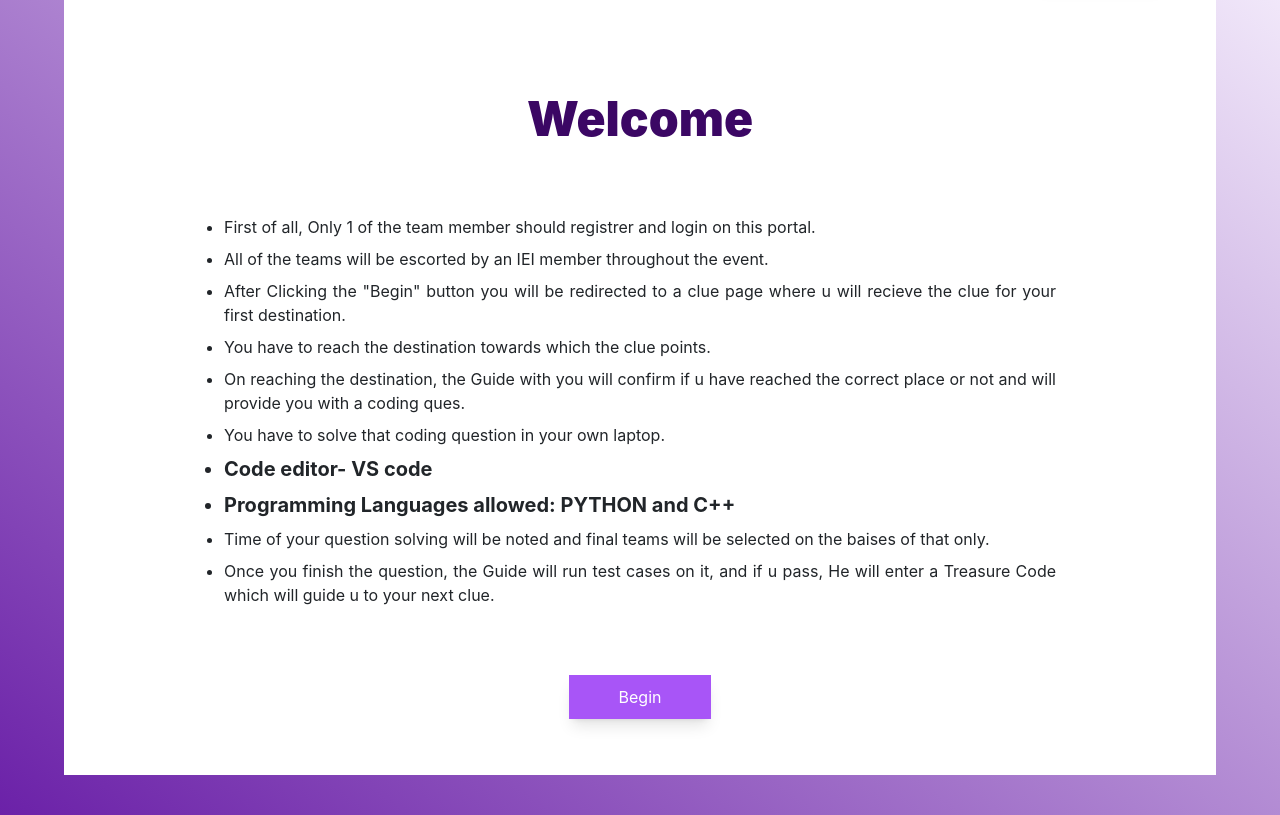
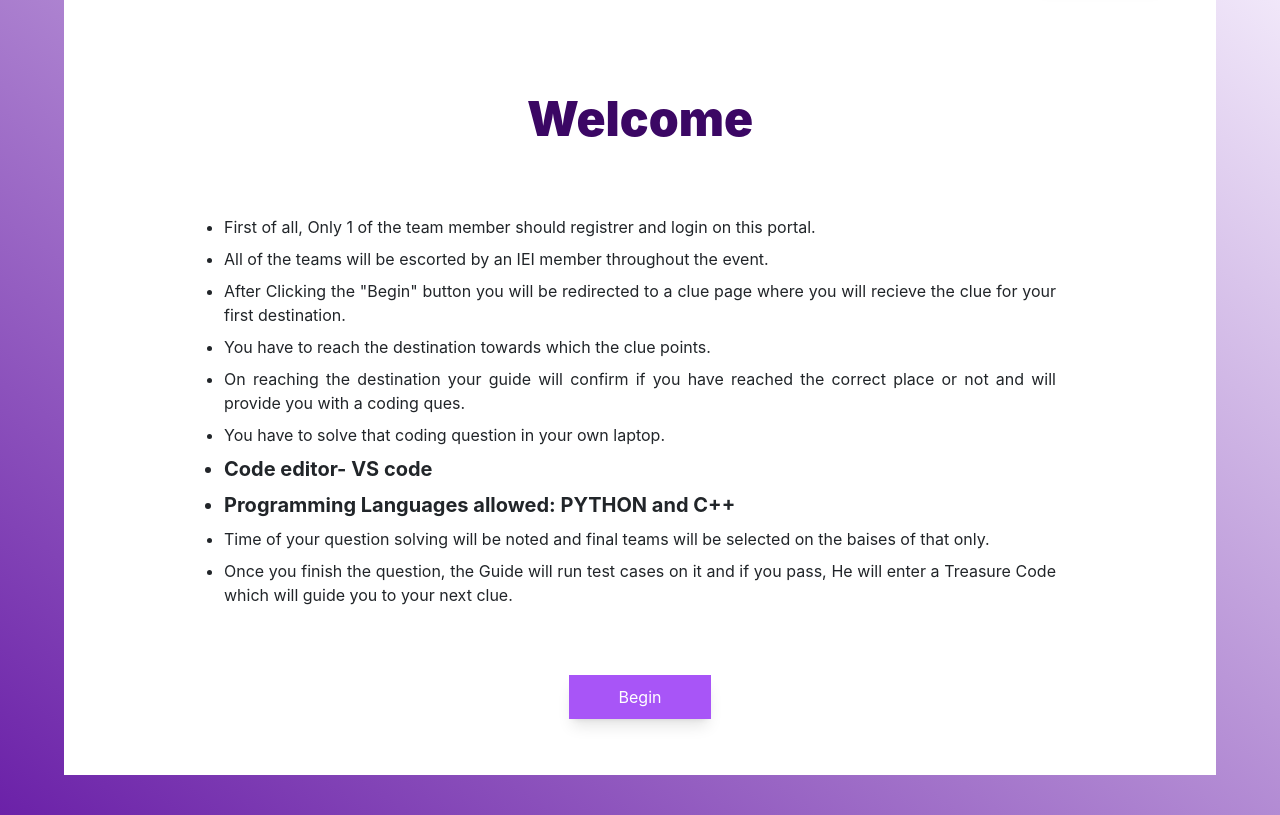
Before and after one commit to AdheeshVerma/EventPlat, a Django app: page /welcome in a window 1280 px wide. Shown: the part 122-937 px from the top of the page. Run offline with Django 5.2, Linux system fonts and the light colour scheme; some libraries are stand-ins or nearby versions.

Commit message:
Update actual_welcome.html

```diff
--- a/templates/actual_welcome.html
+++ b/templates/actual_welcome.html
@@ -13,11 +13,11 @@
                         <li class="mt-2">First of all, Only 1 of the team member should registrer and login on this
                             portal.</li>
                         <li class="mt-2">All of the teams will be escorted by an IEI member throughout the event.</li>
-                        <li class="mt-2">After Clicking the "Begin" button you will be redirected to a clue page where u
+                        <li class="mt-2">After Clicking the "Begin" button you will be redirected to a clue page where you
                             will recieve the
                             clue for your first destination.</li>
                         <li class="mt-2">You have to reach the destination towards which the clue points.</li>
-                        <li class="mt-2">On reaching the destination, the Guide with you will confirm if u have reached
+                        <li class="mt-2">On reaching the destination your guide will confirm if you have reached
                             the correct place
                             or not and will provide you with a coding ques.</li>
                         <li class="mt-2">You have to solve that coding question in your own laptop.</li>
@@ -27,9 +27,9 @@
                         <li class="mt-2">Time of your question solving will be noted and final teams will be selected on
                             the baises of
                             that only.</li>
-                        <li class="mt-2">Once you finish the question, the Guide will run test cases on it, and if u
+                        <li class="mt-2">Once you finish the question, the Guide will run test cases on it and if you
                             pass, He will enter
-                            a Treasure Code which will guide u to your next clue.</li>
+                            a Treasure Code which will guide you to your next clue.</li>
                     </ul>
                 </div>
 
```
